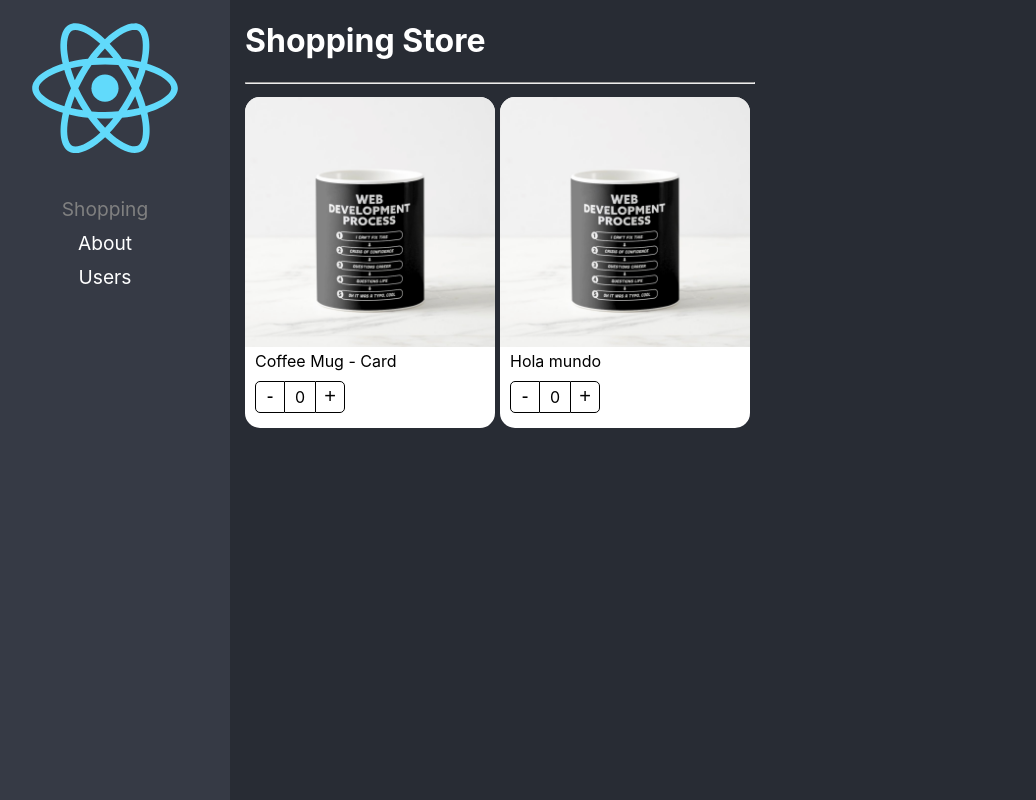
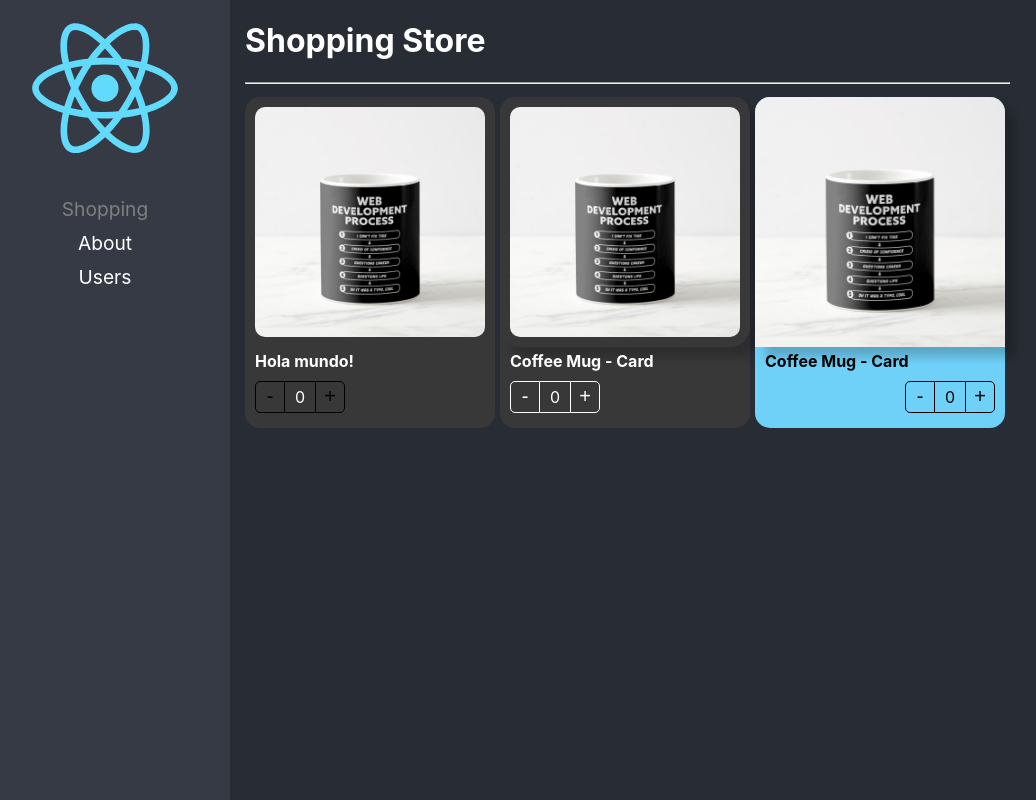
Before and after one commit to juanma-acuna/react-pro-with-typescript, a React (Create React App) app in the folder 02-react-adv/: page / in a window 1280 px wide. Shown: the whole page, without its empty margins (20-1056 px from the left). Built offline with nearby package versions, Linux system fonts and the light colour scheme.

Commit message:
Component Extend Styles listo

```diff
--- a/02-react-adv/src/02-component-patterns/components/ProductButtons.tsx
+++ b/02-react-adv/src/02-component-patterns/components/ProductButtons.tsx
@@ -2,10 +2,15 @@
 import { ProductContext } from "./ProductCard";
 import styles from "../styles/styles.module.css";
 
-export const ProductButtons = () => {
+export interface ProductButtonsProps {
+  className?: string;
+  style?: React.CSSProperties;
+}
+
+export const ProductButtons = ({ className, style }: ProductButtonsProps) => {
   const { increaseBy, counter } = useContext(ProductContext);
   return (
-    <div className={styles.buttonsContainer}>
+    <div className={`${styles.buttonsContainer} ${className}`} style={style}>
       <button className={styles.buttonMinus} onClick={() => increaseBy(-1)}>
         -
       </button>
--- a/02-react-adv/src/02-component-patterns/components/ProductCard.tsx
+++ b/02-react-adv/src/02-component-patterns/components/ProductCard.tsx
@@ -1,20 +1,31 @@
 import { useProduct } from "../hooks/useProduct";
 import styles from "../styles/styles.module.css";
-import { createContext } from "react";
-import {
-  ProductCardProps,
-  ProductContextProps,
-} from "../interfaces/interfaces";
+import { createContext, ReactElement } from "react";
+import { Product, ProductContextProps } from "../interfaces/interfaces";
 
 export const ProductContext = createContext({} as ProductContextProps);
 const { Provider } = ProductContext;
 
-export const ProductCard = ({ children, product }: ProductCardProps) => {
+export interface ProductCardProps {
+  product: Product;
+  children?: ReactElement | ReactElement[];
+  className?: string;
+  style?: React.CSSProperties;
+}
+
+export const ProductCard = ({
+  children,
+  product,
+  className,
+  style,
+}: ProductCardProps) => {
   const { counter, increaseBy } = useProduct();
 
   return (
     <Provider value={{ counter, increaseBy, product }}>
-      <div className={styles.productCard}>{children}</div>
+      <div className={`${styles.productCard} ${className}`} style={style}>
+        {children}
+      </div>
     </Provider>
   );
 };
--- a/02-react-adv/src/02-component-patterns/components/ProductImage.tsx
+++ b/02-react-adv/src/02-component-patterns/components/ProductImage.tsx
@@ -3,8 +3,21 @@
 import noImage from "../assets/no-image.jpg";
 import styles from "../styles/styles.module.css";
 
-export const ProductImage = ({ img = "" }) => {
+export interface ProductImageProps {
+  className?: string;
+  img?: string;
+  style?: React.CSSProperties;
+}
+
+export const ProductImage = ({ img, className, style }: ProductImageProps) => {
   const { product } = useContext(ProductContext);
   const imgToShow: string = img || product.img || noImage;
-  return <img className={styles.productImg} src={imgToShow} alt="Product" />;
+  return (
+    <img
+      className={`${styles.productImg} ${className}`}
+      src={imgToShow}
+      style={style}
+      alt="Product"
+    />
+  );
 };
--- a/02-react-adv/src/02-component-patterns/components/ProductTitle.tsx
+++ b/02-react-adv/src/02-component-patterns/components/ProductTitle.tsx
@@ -2,8 +2,23 @@
 import { ProductContext } from "./ProductCard";
 import styles from "../styles/styles.module.css";
 
-export const ProductTitle = ({ title }: { title?: string }) => {
+export interface ProductTitleProps {
+  className?: string;
+  title?: string;
+  activeClass?: string;
+  style?: React.CSSProperties;
+}
+
+export const ProductTitle = ({
+  title,
+  className,
+  style,
+}: ProductTitleProps) => {
   const { product } = useContext(ProductContext);
   const titleToShow: string = title || product.title;
-  return <span className={styles.productDescription}>{titleToShow}</span>;
+  return (
+    <span className={`${styles.productDescription} ${className}`} style={style}>
+      {titleToShow}
+    </span>
+  );
 };
--- a/02-react-adv/src/02-component-patterns/pages/ShoppingPage.tsx
+++ b/02-react-adv/src/02-component-patterns/pages/ShoppingPage.tsx
@@ -4,6 +4,8 @@
   ProductImage,
   ProductTitle,
 } from "../components";
+
+import "../styles/custom-styles.css";
 
 const product = {
   id: "1",
@@ -24,16 +26,31 @@
           flexDirection: "row",
         }}
       >
-        <ProductCard product={product}>
-          <ProductCard.Image img={product.img} />
-          <ProductCard.Title title={product.title} />
+        <ProductCard product={product} className="bg-color text-white">
+          <ProductCard.Image img={product.img} className="custom-image" />
+          <ProductCard.Title
+            title={"Hola mundo!"}
+            className="text-white text-bold"
+            activeClass="text-bold"
+          />
           <ProductCard.Buttons />
         </ProductCard>
 
-        <ProductCard product={product}>
-          <ProductImage />
-          <ProductTitle title="Hola mundo" />
-          <ProductButtons />
+        <ProductCard product={product} className="bg-color text-white">
+          <ProductImage
+            className="custom-image"
+            style={{ boxShadow: "10px 10px 10px rgba(0,0,0,0.2)" }}
+          />
+          <ProductTitle className="text-white text-bold" activeClass="aa" />
+          <ProductButtons className="custom-buttons" />
+        </ProductCard>
+
+        <ProductCard product={product} style={{ backgroundColor: "#70D1F8" }}>
+          <ProductImage
+            style={{ boxShadow: "10px 10px 10px rgba(0,0,0,0.2)" }}
+          />
+          <ProductTitle style={{ fontWeight: "bolder" }} />
+          <ProductButtons style={{ display: "flex", justifyContent: "end" }} />
         </ProductCard>
       </div>
     </div>
--- /dev/null
+++ b/02-react-adv/src/02-component-patterns/styles/custom-styles.css
@@ -0,0 +1,23 @@
+.bg-color {
+  background-color: rgb(56, 56, 56);
+}
+
+.text-white {
+  color: white;
+}
+
+.text-bold {
+  font-weight: 700;
+}
+
+.custom-image {
+  border-radius: 20px;
+  padding: 10px;
+  width: calc(100% - 20px);
+}
+
+.custom-buttons button,
+.custom-buttons div {
+  color: white;
+  border-color: white;
+}
```
Also changed, not shown: 02-react-adv/src/02-component-patterns/interfaces/interfaces.ts (+7 -10 lines).
